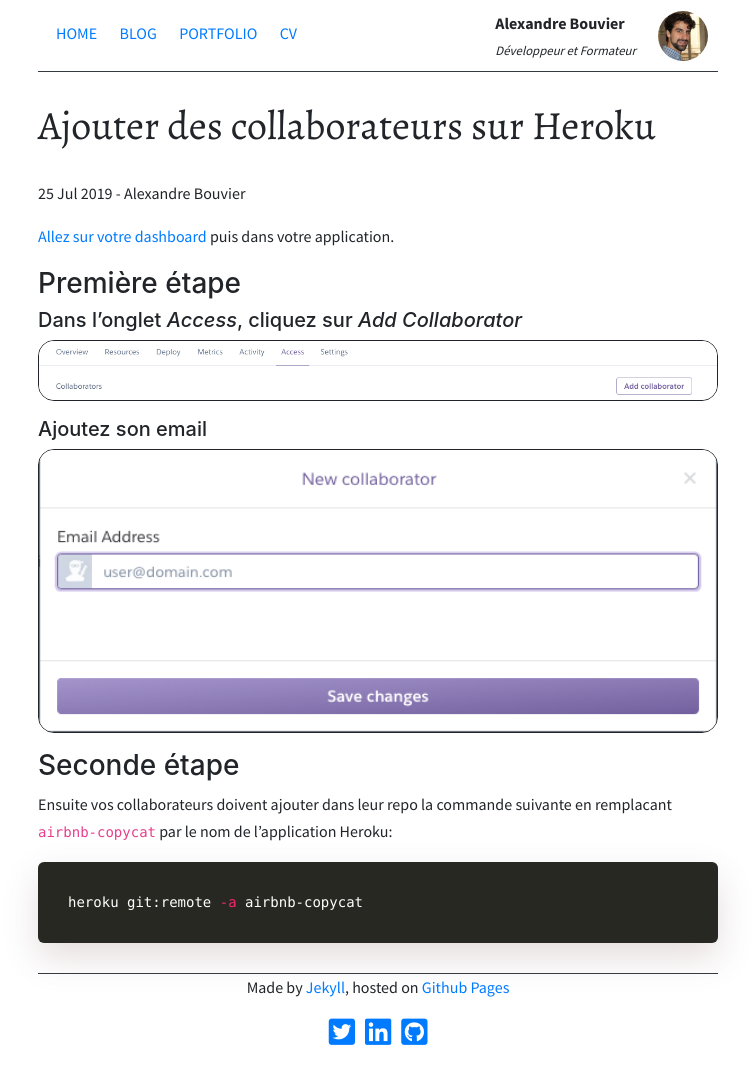
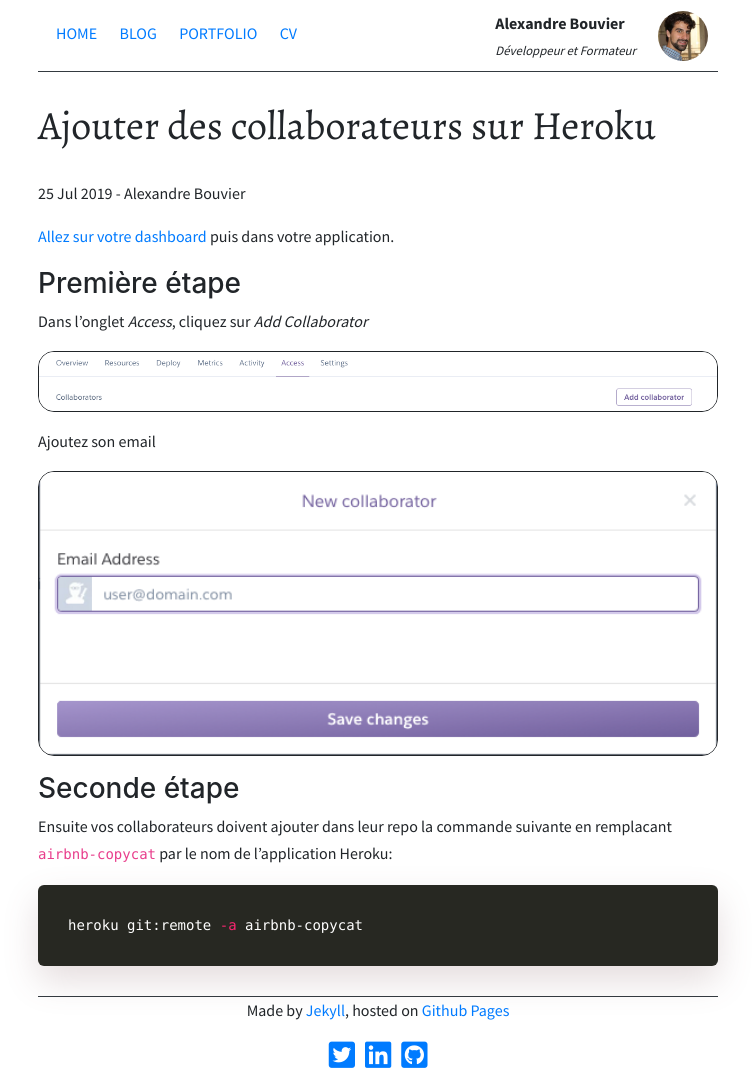
Before and after one commit to alexandrebk/alexandrebk.github.io, a Jekyll site: the page built from _posts/2019-07-25-heroku-rigths-to-push.md, in a window 1280 px wide. Shown: the whole page, without its empty margins (262-1017 px from the left). Built offline with Jekyll 4.4.1, drawn with Linux system fonts in a browser that asks for light colours; nearby versions of some CDN libraries; before the commit the page ends 1049 px from its top, so only the background shows below that.

Commit message:
remove title

```diff
--- a/_posts/2019-07-25-heroku-rigths-to-push.md
+++ b/_posts/2019-07-25-heroku-rigths-to-push.md
@@ -10,11 +10,11 @@
 
 ### Première étape
 
-##### Dans l'onglet *Access*, cliquez sur *Add Collaborator*
+Dans l'onglet *Access*, cliquez sur *Add Collaborator*
 
 <img src="/images/posts/heroku-button.png" class="image" alt="Cliquer sur Add Collaborator">
 
-##### Ajoutez son email
+Ajoutez son email
 
 <img src="/images/posts/heroku-email.png" class="image" alt="Ajoutez son email rattaché à son compte Heroku">
 
```
